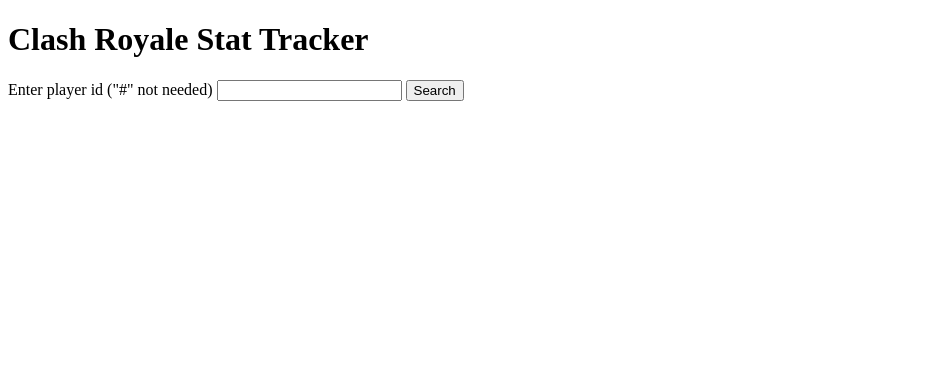
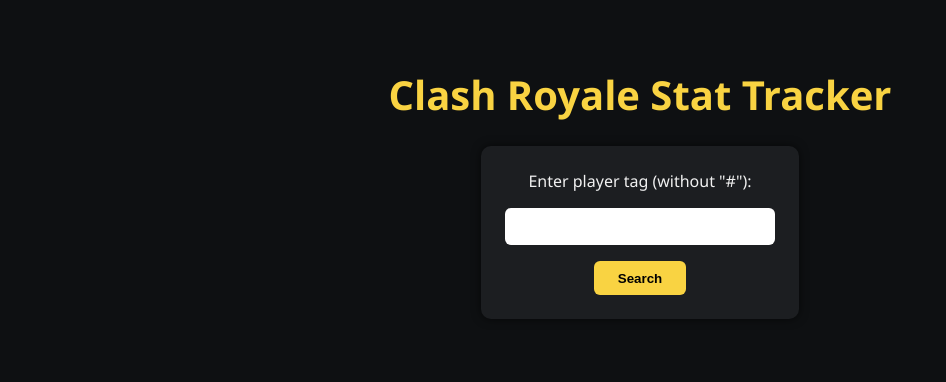
Before and after one commit to nljang/clash-royale-tracker, a FastAPI app: page / in a window 1280 px wide. Shown: the top 382 px of the page, without its empty margins (0-946 px from the left). Run offline with FastAPI, Linux system fonts and the light colour scheme.

Commit message:
added css

```diff
--- a/main.py
+++ b/main.py
@@ -1,6 +1,7 @@
 from fastapi import FastAPI, Request, Form
 from fastapi.responses import HTMLResponse
 from fastapi.templating import Jinja2Templates
+from fastapi.staticfiles import StaticFiles
 import requests
 
 import os
@@ -11,6 +12,7 @@
 
 
 app = FastAPI()
+app.mount("/static", StaticFiles(directory="static"), name="static")
 templates = Jinja2Templates(directory ='templates')
 
 API_KEY = os.getenv("API_KEY")
--- /dev/null
+++ b/static/style.css
@@ -0,0 +1,67 @@
+body {
+    font-family: 'Segoe UI', Tahoma, Geneva, Verdana, sans-serif;
+    background-color: #0e1012;
+    color: #f1f1f1;
+    display: flex;
+    flex-direction: column;
+    align-items: center;
+    padding: 2rem;
+}
+
+h1 {
+    font-size: 2.5rem;
+    margin-bottom: 1.5rem;
+    color: #f9d342;
+}
+
+form {
+    background-color: #1c1e21;
+    padding: 1.5rem;
+    border-radius: 10px;
+    box-shadow: 0 0 10px rgba(0,0,0,0.6);
+    display: flex;
+    flex-direction: column;
+    align-items: center;
+    gap: 1rem;
+    margin-bottom: 2rem;
+}
+
+input[type="text"] {
+    padding: 0.6rem;
+    font-size: 1rem;
+    width: 250px;
+    border: none;
+    border-radius: 6px;
+}
+
+button {
+    padding: 0.6rem 1.5rem;
+    background-color: #f9d342;
+    border: none;
+    border-radius: 6px;
+    font-weight: bold;
+    cursor: pointer;
+    transition: background-color 0.3s ease;
+}
+
+button:hover {
+    background-color: #e4bf3c;
+}
+
+ul {
+    list-style-type: none;
+    padding: 0;
+    background-color: #1c1e21;
+    border-radius: 10px;
+    padding: 1rem 2rem;
+    box-shadow: 0 0 10px rgba(0,0,0,0.6);
+}
+
+li {
+    margin-bottom: 0.6rem;
+}
+
+.error {
+    color: #ff4c4c;
+    font-weight: bold;
+}
--- a/templates/index.html
+++ b/templates/index.html
@@ -4,11 +4,12 @@
     <meta charset="UTF-8">
     <meta name="viewport" content="width=device-width, initial-scale=1.0">
     <title>Clash Royale Stat Tracker</title>
+    <link rel="stylesheet" href="/static/style.css">
 </head>
 <body>
     <h1>Clash Royale Stat Tracker</h1>
     <form method="post">
-        <label for="tag">Enter player id ("#" not needed)</label>
+        <label for="tag">Enter player tag (without "#"):</label>
         <input type="text" id="tag" name="tag" required>
         <button type="submit">Search</button>
     </form>
@@ -16,16 +17,15 @@
     {% if player %}
         <h2>Stats for {{ player.name }}</h2>
         <ul>
-            <li>Trophies: {{player.trophies }}</li>
-            <li>Best Trophies: {{ player.bestTrophies }}</li>
-            <li>Arena: {{ player.arena.name }}</li>
-            <li>Wins: {{ player.wins }}</li>
-            <li>Losses: {{ player.losses }}</li>
-            <li>Win Rate: {{ winrate }}%</li>
+            <li><strong>Trophies:</strong> {{ player.trophies }}</li>
+            <li><strong>Best Trophies:</strong> {{ player.bestTrophies }}</li>
+            <li><strong>Arena:</strong> {{ player.arena.name }}</li>
+            <li><strong>Wins:</strong> {{ player.wins }}</li>
+            <li><strong>Losses:</strong> {{ player.losses }}</li>
+            <li><strong>Win Rate:</strong> {{ winrate }}%</li>
         </ul>
-
     {% elif error %}
-        <p style="color:red;">{{ error }}</p>
+        <p class="error">{{ error }}</p>
     {% endif %}
 </body>
 </html>
```
